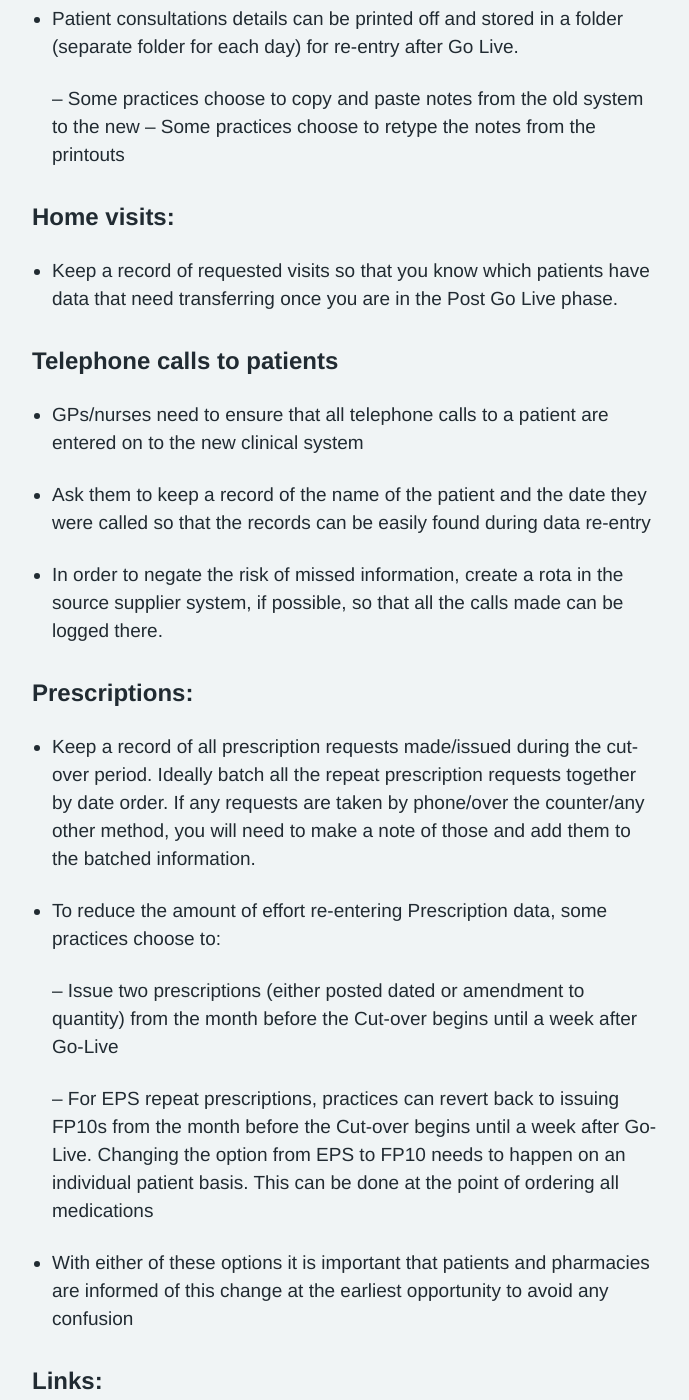
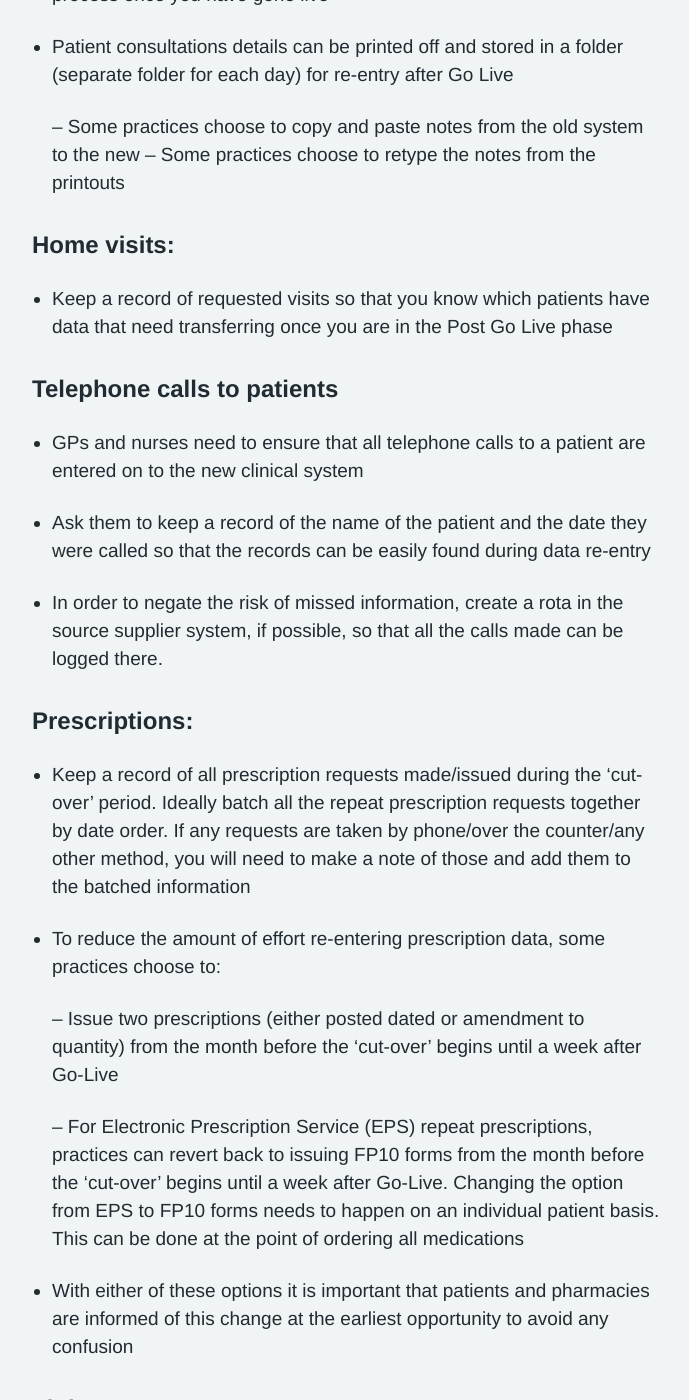
Before and after one commit to nhsconnect/prm-practice-migration, a Jekyll site: the page built from guide/05-planning-for-cut-over.md, in a window 1280 px wide and 1400 px high, scrolled down 3127 px. Shown: the whole window, without its empty margins (128-817 px from the left). Built offline with Jekyll 4.4.1, drawn with Linux system fonts in a browser that asks for light colours; some web fonts are replaced; some of the changed text lies outside the part shown.

Commit message:
[PT] Update planning for cutover page following review from Les and Sam

```diff
--- a/guide/05-planning-for-cut-over.md
+++ b/guide/05-planning-for-cut-over.md
@@ -48,20 +47,20 @@ The cut-over is the transition from the old to the new system.
 
 ## Planning for the cut-over
 
-During the ‘Planning for the cut-over’ stage, you should gather all the key people who will be involved in your cut-over period to discuss how you are going to run the practice activities during this time.
+During the ‘Planning for the cut-over’ phase, you should gather all the key people who will be involved in your cut-over period to discuss how you are going to run the practice activities during this time.
 
 The objective is to decide what processes to follow during cut-over to ensure the practice runs smoothly and how you will approach data re-entry (and how to minimise the amount of re-entry needed).
 
 
 ## General preparation
 
-* Notify all the 3rd parties and services to switch off links/communications the day prior to final data production day. As highlighted in the [Kickoff](/prm-practice-migration/guide/kickoff#notification-of-3rd-parties-and-links) and [Early preparation & planning](/prm-practice-migration/guide/early-prep-and-planning#notification-of-3rd-parties-and-links) stages
+* Notify all the 3rd parties and services to switch off links/communications the day prior to final data production day. As highlighted in the [Kickoff](/prm-practice-migration/guide/kickoff#notification-of-3rd-parties-and-links) and [Early preparation and planning](/prm-practice-migration/guide/early-prep-and-planning#notification-of-3rd-parties-and-links) stages
 
-* Notify Subsidiary Suppliers at least 5 days in advance of the start of the cutover, to provide their own data extract if needed i.e. Docman
+* Notify Subsidiary Suppliers at least 5 days in advance of the start of the cutover, to provide their own data extract if needed, for example DocMan or Apollo Scan for document scanning and management
 
 * Export any letter templates and clinical templates to Microsoft Word from the Source system (old) to be able to import them to the target supplier’s system (new) after the go-live date
 
-* Clear down any inboxes and outstanding workflows and all open communication tasks e.g. pathology, registration etc
+* Clear down any inboxes and outstanding workflows and all open communication tasks, such as pathology and registration
 
 * Ensure that all users are logged off the source supplier system so that the supplier can do the data extraction
 
@@ -81,15 +80,15 @@ The objective is to decide what processes to follow during cut-over to ensure th
 
 
 * Avoid holding any special clinics such as Asthma Reviews in the week before, during and initial weeks after cut-over to again reduce pressure and re-entry
-* When you do have to book appointments you can book them in the old system, print it out and then keep a copy of it for re-entry after the cut-over.
+* When you do have to book appointments you can book them in the old system, print it out and then keep a copy of it for re-entry after the ‘cut-over’.
 
 
 ### Consultations:
 
-* Carry on as normal entering notes in the old system and manually transfer these to target source supplier as part of the data re-entry process once you have gone live.
+* Carry on as normal entering notes in the old system and manually transfer these to target source supplier as part of the data re-entry process once you have gone live
 
 
-* Patient consultations details can be printed off and stored in a folder (separate folder for each day) for re-entry after Go Live.
+* Patient consultations details can be printed off and stored in a folder (separate folder for each day) for re-entry after Go Live
 
 
   -- Some practices choose to copy and paste notes from the old system to the new
@@ -99,12 +98,12 @@ The objective is to decide what processes to follow during cut-over to ensure th
 
 ### Home visits:
 
-* Keep a record of requested visits so that you know which patients have data that need transferring once you are in the Post Go Live phase.
+* Keep a record of requested visits so that you know which patients have data that need transferring once you are in the Post Go Live phase
 
 
 ### Telephone calls to patients
 
-* GPs/nurses need to ensure that all telephone calls to a patient are entered on to the new clinical system
+* GPs and nurses need to ensure that all telephone calls to a patient are entered on to the new clinical system
 
 
 * Ask them to keep a record of the name of the patient and the date they were called so that the records can be easily found during data re-entry
@@ -115,15 +114,15 @@ The objective is to decide what processes to follow during cut-over to ensure th
 
 ### Prescriptions:
 
-* Keep a record of all prescription requests made/issued during the cut-over period. Ideally batch all the repeat prescription requests together by date order. If any requests are taken by phone/over the counter/any other method, you will need to make a note of those and add them to the batched information.
+* Keep a record of all prescription requests made/issued during the ‘cut-over’ period. Ideally batch all the repeat prescription requests together by date order. If any requests are taken by phone/over the counter/any other method, you will need to make a note of those and add them to the batched information
 
-* To reduce the amount of effort re-entering Prescription data, some practices choose to:
+* To reduce the amount of effort re-entering prescription data, some practices choose to:
 
 
-  -- Issue two prescriptions (either posted dated or amendment to quantity) from the month before the Cut-over begins until a week after Go-Live
+  -- Issue two prescriptions (either posted dated or amendment to quantity) from the month before the ‘cut-over’ begins until a week after Go-Live
 
 
-  -- For EPS repeat prescriptions, practices can revert back to issuing FP10s from the month before the Cut-over begins until a week after Go-Live. Changing the option from EPS to FP10 needs to happen on an individual patient basis. This can be done at the point of ordering all medications
+  -- For Electronic Prescription Service (EPS) repeat prescriptions, practices can revert back to issuing FP10 forms from the month before the ‘cut-over’ begins until a week after Go-Live. Changing the option from EPS to FP10 forms needs to happen on an individual patient basis. This can be done at the point of ordering all medications
 
 
 * With either of these options it is important that patients and pharmacies are informed of this change at the earliest opportunity to avoid any confusion
@@ -162,17 +161,17 @@ The objective is to decide what processes to follow during cut-over to ensure th
 
 ### Out Of Hours:
 
-* The Out of hours reports will continue to come into the source system during cut-over.
+* The ‘Out of hours’ reports will continue to come into the source system during cut-over
 * You will need to keep a copy of each for scanning into the target system once live
 
 
-### Summarisation/routine data entry:
+### Summarisation and routine data entry:
 * All of this will need to stop as the information will not be transferred to target supplier
 
 
 
 {%- capture lesson_learnt_2 -%}
-For any of the above, you may need to arrange for emergency/urgent activities to be done manually, for example, urgent test results can be posted and the lab notify the Practice by phone
+For any of the above, you may need to arrange for emergency/urgent activities to be done manually, for example, urgent test results can be posted and the lab notify the practice by phone
 {%- endcapture -%}
 
 {%- include inset.html content=lesson_learnt_2 accessibility_text="Lesson learnt" markdown=true -%}
@@ -180,9 +179,9 @@ For any of the above, you may need to arrange for emergency/urgent activities to
 
 ## Additional notes:
 
-* The source supplier system (old) maintenance support will continue for 3 months post go-live and you will have access to the system/data it for this period
+* The Source Supplier system (old) maintenance support will continue for 3 months post go-live and you will have access to the system/data it for this period
 
 
 * Any patients (other than deceased) deducted before your final data production won't migrate
 
-* We strongly recommend that Practices draft in additional support/cover so that there is dedicated people/time for testing and re-entry
+* We strongly recommend that practices draft in additional support/cover so that there is dedicated people/time for testing and re-entry
```
Also changed, not shown: other parts of guide/05-planning-for-cut-over.md (+9 -10 lines).
